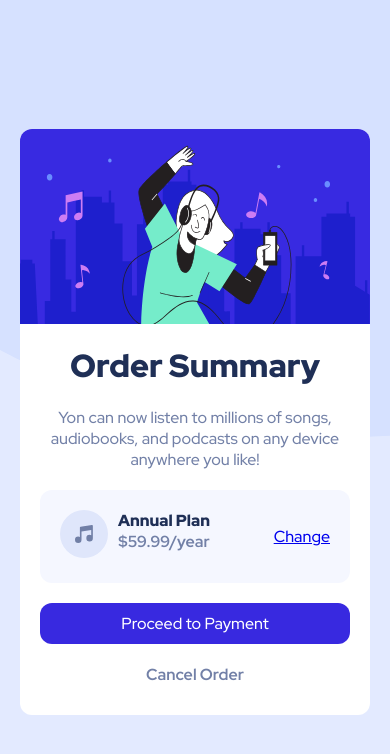
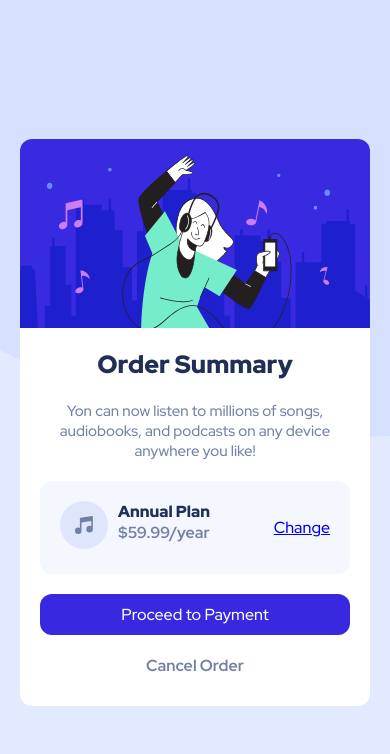
Before and after one commit to GuhLoyola/Order-summary, a plain HTML site: page index.html in a window 390 px wide. Drawn offline with Linux system fonts and the light colour scheme.

Commit message:
Tamanho do titulo alterado quando a media da responsividade está ativa

```diff
--- a/src/css/responsive.css
+++ b/src/css/responsive.css
@@ -7,6 +7,14 @@
         padding: 20px;
     }
 
+    .card-text .title {
+        font-size: 25px;
+    }
+
+    .card-text .description {
+        font-size: 15px;
+    }
+
     .plan-info::before {
         margin-right: 10px;
     }
--- a/src/css/styles.css
+++ b/src/css/styles.css
@@ -2,6 +2,7 @@ body {
     background: url(../images/pattern-background-desktop.svg) 0 0 no-repeat;
     background-color: hsla(225, 100%, 94%,0.9);
     font-family: 'Red Hat Display', sans-serif;
+    font-size: 16px;
     display: flex;
     justify-content: center;
     align-items: center;
```
